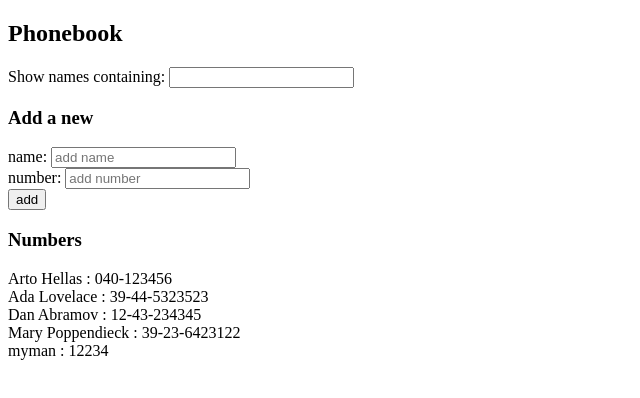
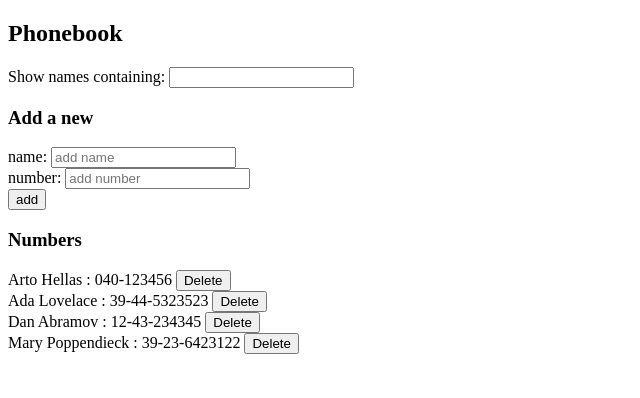
Before and after one commit to morghan/fullstack-open-2022, a React (Create React App) app in the folder part2/phonebook/: page / in a window 1280 px wide. Shown: the top 398 px of the page, without its empty margins (0-640 px from the left). Built offline with nearby package versions, Linux system fonts and the light colour scheme; data requests are answered from the project's data file.

Commit message:
📦 NEW: exercise2.17 ~ 0.5h

```diff
--- a/part2/phonebook/db.json
+++ b/part2/phonebook/db.json
@@ -19,11 +19,6 @@
       "name": "Mary Poppendieck",
       "number": "39-23-6423122",
       "id": 4
-    },
-    {
-      "name": "myman",
-      "number": "12234",
-      "id": 5
     }
   ]
 }
--- a/part2/phonebook/src/App.js
+++ b/part2/phonebook/src/App.js
@@ -56,6 +56,15 @@ const App = () => {
 			},
 		},
 	}
+	const deletePerson = (id) => {
+		const person = persons.find((person) => person.id === id)
+		const deleteConfirmed = window.confirm(`Delete ${person.name} ?`)
+		if (deleteConfirmed) {
+			personsService.erase(id).then(() => {
+				setPersons(persons.filter((person) => person.id !== id))
+			})
+		}
+	}
 
 	const filteredPersons = !filter
 		? persons
@@ -69,7 +78,7 @@ const App = () => {
 			<h3>Add a new</h3>
 			<PersonForm formProps={formProps} />
 			<h3>Numbers</h3>
-			<Persons persons={filteredPersons} />
+			<Persons persons={filteredPersons} handlePersonClick={deletePerson} />
 		</div>
 	)
 }
--- a/part2/phonebook/src/components/Persons.js
+++ b/part2/phonebook/src/components/Persons.js
@@ -1,13 +1,18 @@
-const Person = ({ person }) => (
+const Person = ({ person, handlePersonClick }) => (
 	<div>
-		{person.name} : {person.number}
+		{person.name} : {person.number}{' '}
+		<button onClick={() => handlePersonClick(person.id)}>Delete</button>
 	</div>
 )
 
-export const Persons = ({ persons }) => (
+export const Persons = ({ persons, handlePersonClick }) => (
 	<div>
 		{persons.map((person) => (
-			<Person key={person.id} person={person} />
+			<Person
+				key={person.id}
+				person={person}
+				handlePersonClick={handlePersonClick}
+			/>
 		))}
 	</div>
 )
--- a/part2/phonebook/src/services/persons.js
+++ b/part2/phonebook/src/services/persons.js
@@ -10,6 +10,10 @@ const create = (person) => {
 	return axios.post(baseUrl, person).then((response) => response.data)
 }
 
-const service = { getAll, create }
+const erase = (id) => {
+	return axios.delete(`${baseUrl}/${id}`)
+}
+
+const service = { getAll, create, erase }
 
 export default service
```
